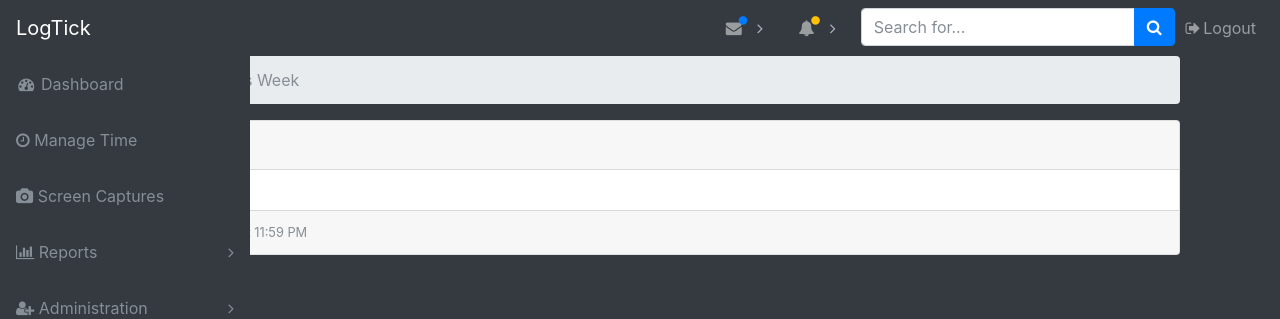
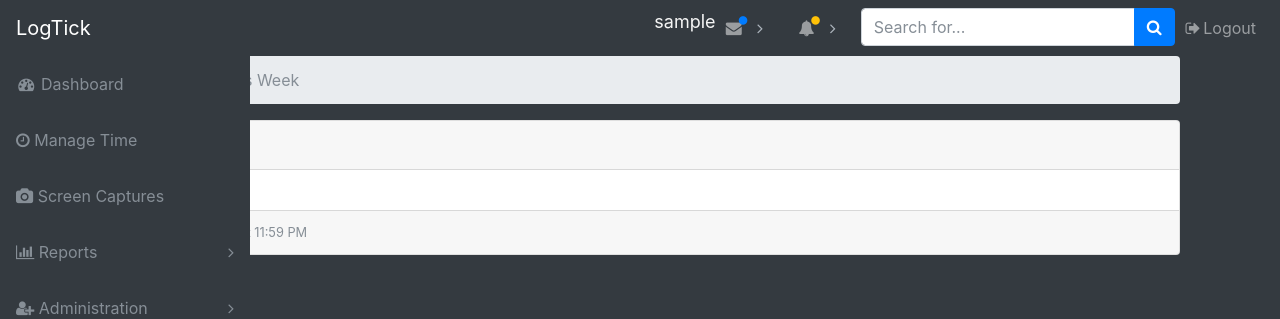
Before and after one commit to KDharmindar/LogTickMainWebPortal, a Django app: page /manage/ in a window 1280 px wide. Shown: the top 319 px of the page. Run offline with Django 3.2, Linux system fonts and the light colour scheme; the visitor is signed in with stand-in values (Sample User, id 1); some libraries are stand-ins or nearby versions.

Commit message:
Username is displayed in the dashboard_navigation_base.html styles.css is added to the project.

```diff
--- /dev/null
+++ b/Main/templates/css/styles.css
@@ -0,0 +1,4 @@
+.UsernameStyle {
+    font-size: large;
+    color: whitesmoke;
+}
--- a/Main/templates/dashboard_base.html
+++ b/Main/templates/dashboard_base.html
@@ -19,6 +19,8 @@
   <link href="{% static 'vendor/datatables/dataTables.bootstrap4.css' %}" rel="stylesheet">
   <!-- Custom styles for this template-->
   <link href="{% static 'css/sb-admin.css' %}" rel="stylesheet">
+
+  <link href="{% static 'css/styles.css' %}" rel="stylesheet">
 	{% endblock styling %}
 
 </head>
--- a/Main/templates/dashboard_navigation_base.html
+++ b/Main/templates/dashboard_navigation_base.html
@@ -171,6 +171,9 @@
         </li>
       </ul>
       <ul class="navbar-nav ml-auto">
+        <li class="nav-item UsernameStyle">
+          {{request.user.username}}
+        </li>
         <li class="nav-item dropdown">
           <a class="nav-link dropdown-toggle mr-lg-2" id="messagesDropdown" href="#" data-toggle="dropdown" aria-haspopup="true" aria-expanded="false">
             <i class="fa fa-fw fa-envelope"></i>
```
